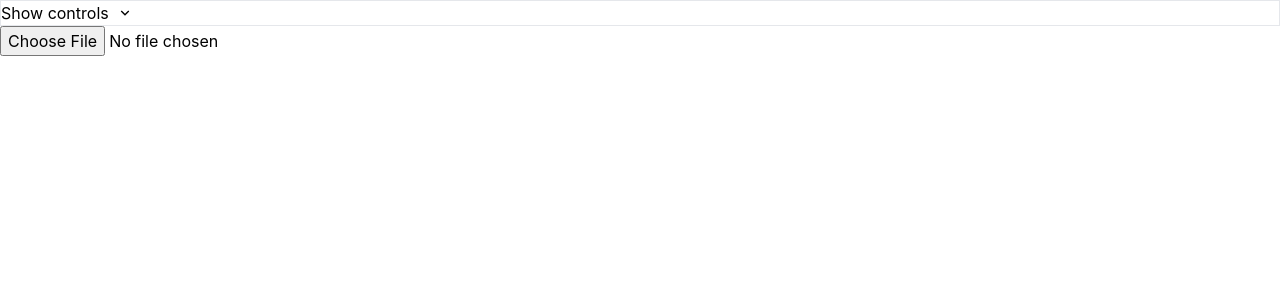
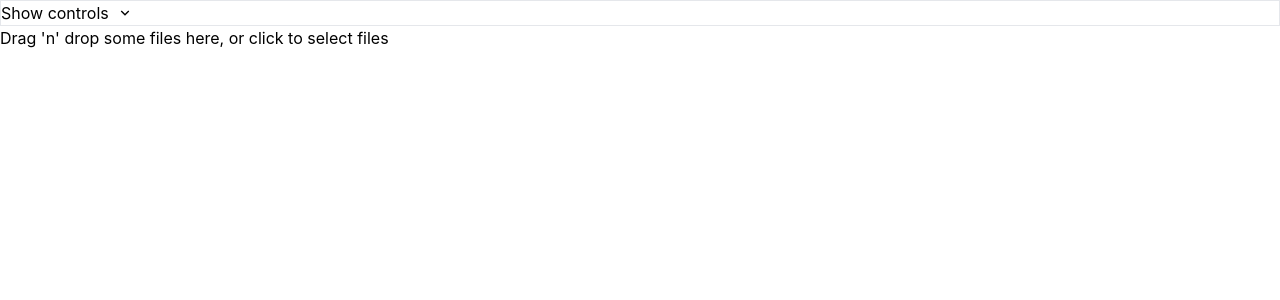
Before and after one commit to rezonmain/simple-wordcloud, a Next.js app: page / in a window 1280 px wide. Shown: the top 300 px of the page. Built offline with nearby package versions, Linux system fonts and the light colour scheme.

Commit message:
added file dropper

```diff
--- a/components/FileDropper/FileDropper.tsx
+++ b/components/FileDropper/FileDropper.tsx
@@ -1,21 +1,26 @@
-import { ChangeEvent } from 'react';
+import { ChangeEvent, useCallback } from 'react';
+import { useDropzone } from 'react-dropzone';
 import TextParser from '../../lib/TextParser';
 
 const FileDropper = ({
 	handleChange,
 }: {
-	handleChange: (e: ChangeEvent<HTMLInputElement>) => void;
+	handleChange: (file: Blob) => void;
 }) => {
+	const onDrop = useCallback((acceptedFiles: File[]) => {
+		handleChange(acceptedFiles[0]);
+	}, []);
+
+	const { getRootProps, getInputProps, isDragActive } = useDropzone({ onDrop });
 	return (
-		<>
-			<form>
-				<input
-					type='file'
-					accept={TextParser.acceptedStr}
-					onChange={handleChange}
-				/>
-			</form>
-		</>
+		<div {...getRootProps()}>
+			<input {...getInputProps()} />
+			{isDragActive ? (
+				<p>Drop the files here ...</p>
+			) : (
+				<p>Drag 'n' drop some files here, or click to select files</p>
+			)}
+		</div>
 	);
 };
 
--- a/components/WordCloud/WordCloudWidget.tsx
+++ b/components/WordCloud/WordCloudWidget.tsx
@@ -38,9 +38,9 @@
 		}));
 	};
 
-	const onFileChange = async (e: ChangeEvent<HTMLInputElement>) => {
+	const onFileChange = async (file: Blob) => {
 		const t = new TextParser();
-		const wordsArray = await t.getDataFromEvent(e);
+		const wordsArray = await t.getDataFromDropper(file);
 		setWords(wordsArray);
 	};
 
--- a/lib/TextParser.ts
+++ b/lib/TextParser.ts
@@ -12,9 +12,7 @@
 		pdf: 'application/pdf',
 	};
 
-	async getDataFromEvent(e: ChangeEvent) {
-		const target = e.target as HTMLInputElement;
-		const file = target.files![0];
+	async getDataFromDropper(file: Blob) {
 		const words = await this.getWordsFromFile(file);
 		const wordCount = this.countWordInstance(words);
 		return Object.entries(wordCount).map((entry) => ({
--- a/package.json
+++ b/package.json
@@ -19,6 +19,7 @@
     "pdfjs-dist": "^2.14.305",
     "react": "18.2.0",
     "react-dom": "18.2.0",
+    "react-dropzone": "^14.2.2",
     "react-icons": "^4.4.0",
     "stopword": "^2.0.2"
   },
```
Also changed, not shown: 2 other files (tests, documents, lock files or other folders).
